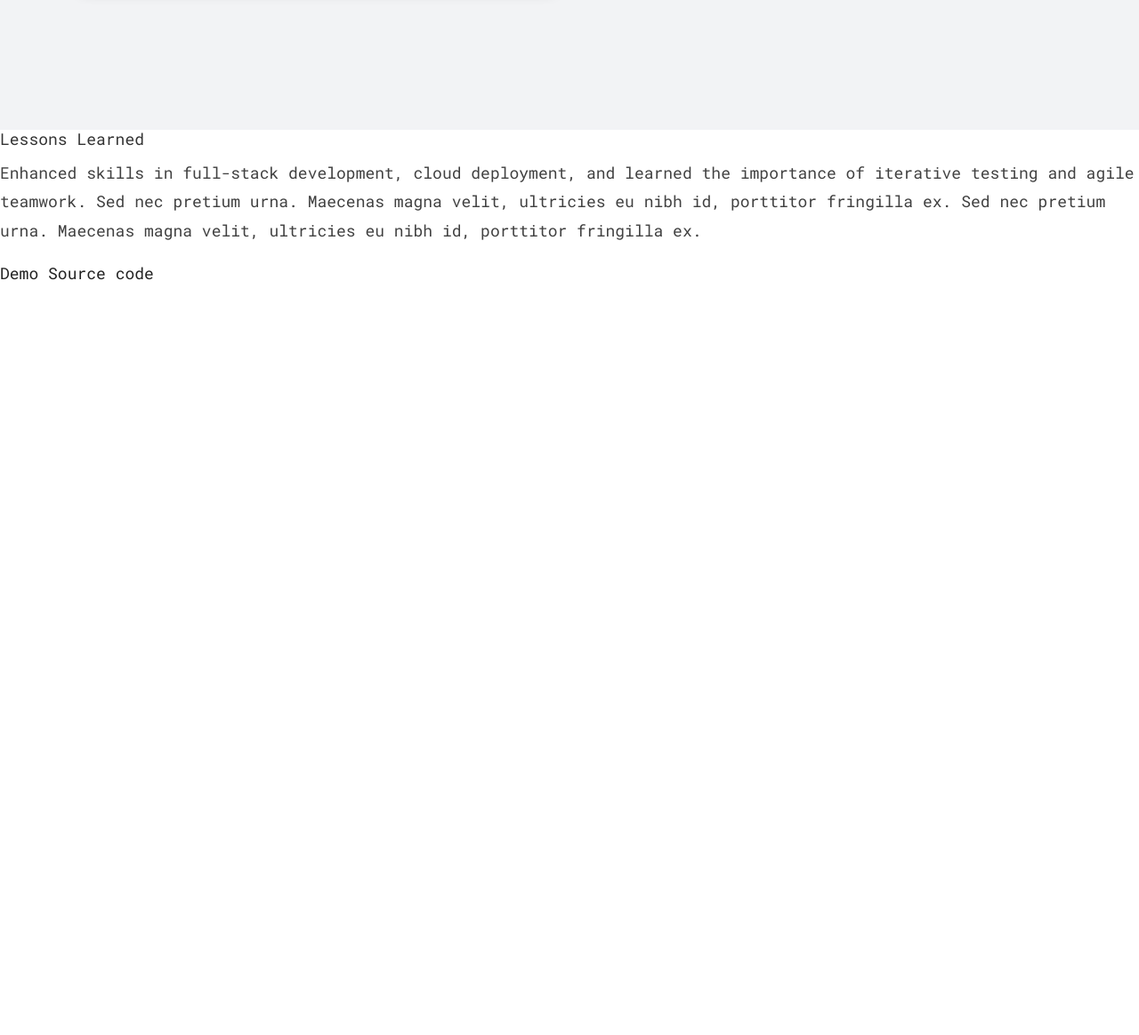
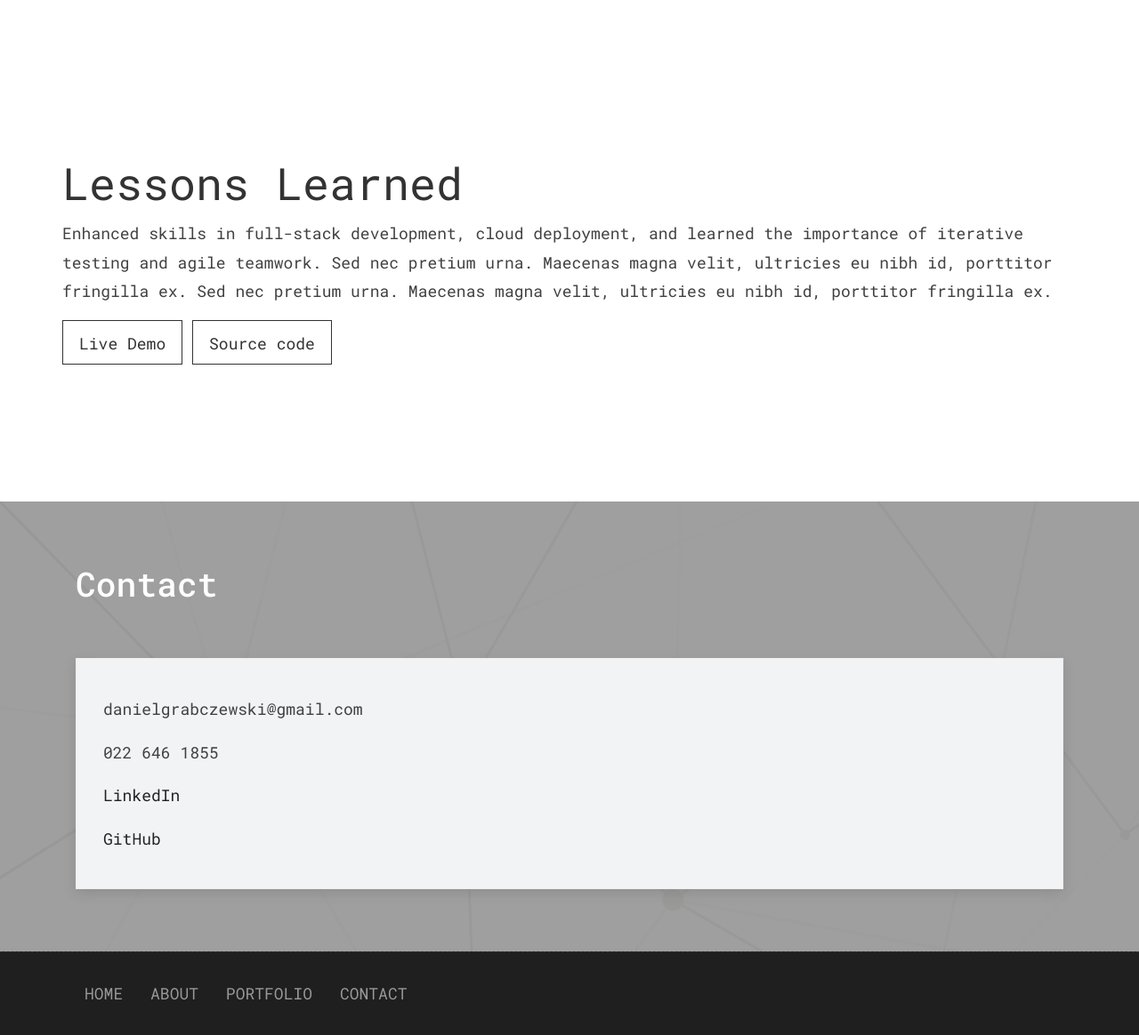
Before and after one commit to daniel-grabczewski/daniel-grabczewski.github.io, a Jekyll site: the page built from _projects/super-shopper.md, in a window 1280 px wide and 1400 px high, scrolled down 5407 px, cut to the strip 231-1395 px from the top of the window. Shown: the whole strip at 89% size. Built offline with Jekyll 4.4.1, drawn with Linux system fonts in a browser that asks for light colours; before the commit the page ends 6032 px from its top, so only the background shows below that.

Commit message:
Complete first version of project.html

```diff
--- a/_layouts/project.html
+++ b/_layouts/project.html
@@ -72,10 +72,8 @@
         </nav>
 
         <div class = "section">
-          <div class = "container project-page-container">
-            <div>
+          <div class = "container project-page-container" style="padding-top : 0px;">
 <h1 class="project-page-h1">{{ page.title }}</h1>
-</div>
 <div class="project-page-technologies">
 <ul>
   {% for technology in page.technologies %}
@@ -99,7 +97,7 @@
 {% endif %}
 
 <div class = "container project-page-container">
-  <h2 class="project-page-h2">Key Features</h2>
+  <h2 class="project-page-h2" style="margin-bottom : 15px;">Key Features</h2>
   {% for key_feature in page.key_features %}
   {% assign mod_result = forloop.index0 | modulo: 2 %}
   <div class="step-container-margin portfolio-project-container{% if mod_result == 1 %} reverse-project-containers{% endif %}">
@@ -114,20 +112,17 @@
   </div>
   {% endfor %}
   </div>
-<div class="section lb">
-<div class = "container project-page-container">
+  <div class="grey-background">
+<div class="container project-page-container" style = "padding-bottom : 5px; padding-top : 50px">
 <h2  class="project-page-h2">Development Process</h2>
 <p>{{ page.development_process.overview }}</p>
+{% if page.visuals.dev_video %}
+<div style="position: relative; padding-bottom: 56.25%; height: 0; margin-bottom : 50px;"><iframe src="{{ page.visuals.dev_video }}" frameborder="0" webkitallowfullscreen mozallowfullscreen allowfullscreen style="position: absolute; top: 0; left: 0; width: 100%; height: 100%;"></iframe></div>
+{% endif %}
 
-{% if page.visuals.dev_video %}
-<div style="position: relative; padding-bottom: 56.25%; height: 0;"><iframe src="{{ page.visuals.dev_video }}" frameborder="0" webkitallowfullscreen mozallowfullscreen allowfullscreen style="position: absolute; top: 0; left: 0; width: 100%; height: 100%;"></iframe></div>
-{% endif %}
-</div>
-
-<div class = "container project-page-container">
 {% for step in page.development_process.steps %}
 {% assign mod_result = forloop.index0 | modulo: 2 %}
-<div class="step-container-margin portfolio-project-container{% if mod_result == 1 %} reverse-project-containers{% endif %}">
+<div class="step-container-margin portfolio-project-container{% if mod_result == 1 %} reverse-project-containers{% endif %}" >
   <h2 class="mobile-title">{{ step.title }}</h2>
   <div class="portfolio-left-container">
     <h2 class="desktop-title">{{ step.title }}</h2>
@@ -141,13 +136,52 @@
 </div>
 </div>
 
-
-<h3>Lessons Learned</h3>
+<div class = "container project-page-container section" style = "padding-bottom : 0px !important; padding-top : 50px;">
+<h2 class="project-page-h2">Lessons Learned</h2>
 <p>{{ page.development_process.lessons_learned }}</p>
 
-<a href="{{ page.demo_url }}" class="button">Demo</a>
-<a href="{{ page.code_url }}" class="button">Source code</a>
+<div class = "project-page-buttons-container">
+  <a href="{{ page.demo_url }}" class="sim-btn btn-hover-new" target="_blank" data-text="View"><span>Live Demo</span></a>
+  <a href="{{ page.code_url }}" class="sim-btn btn-hover-new" target="_blank" data-text="View"><span>Source code</span></a>
+  </div>
+</div>
+</div>
 
+    <!-- CONTACT -->
+    <div id="contact" class="section db">
+      <div class="container">
+        <div class="section-title text-left">
+          <h3>Contact</h3>
+        </div>
+
+        <div class="row">
+          <div class="col-md-12">
+            <div class="contact_form">
+              <div id="message"></div>
+              <p>danielgrabczewski@gmail.com</p>
+              <p>022 646 1855</p>
+              <a href="https://www.linkedin.com/in/daniel-grabczewski/">LinkedIn</a>
+              <p></p>
+              <a href="https://github.com/daniel-grabczewski/">GitHub</a>
+            </div>
+          </div>
+        </div>
+      </div>
+    </div>
+
+<div class="copyrights">
+  <div class="container">
+    <div class="footer-distributed">
+      <div class="footer-left">
+        <p class="footer-links">
+          <a href="/">Home</a>
+          <a href="/#about">About</a>
+          <a href="/#portfolio">Portfolio</a>
+          <a href="/#contact">Contact</a>
+        </p>
+      </div>
+    </div>
+  </div>
 </div>
 
 
```
